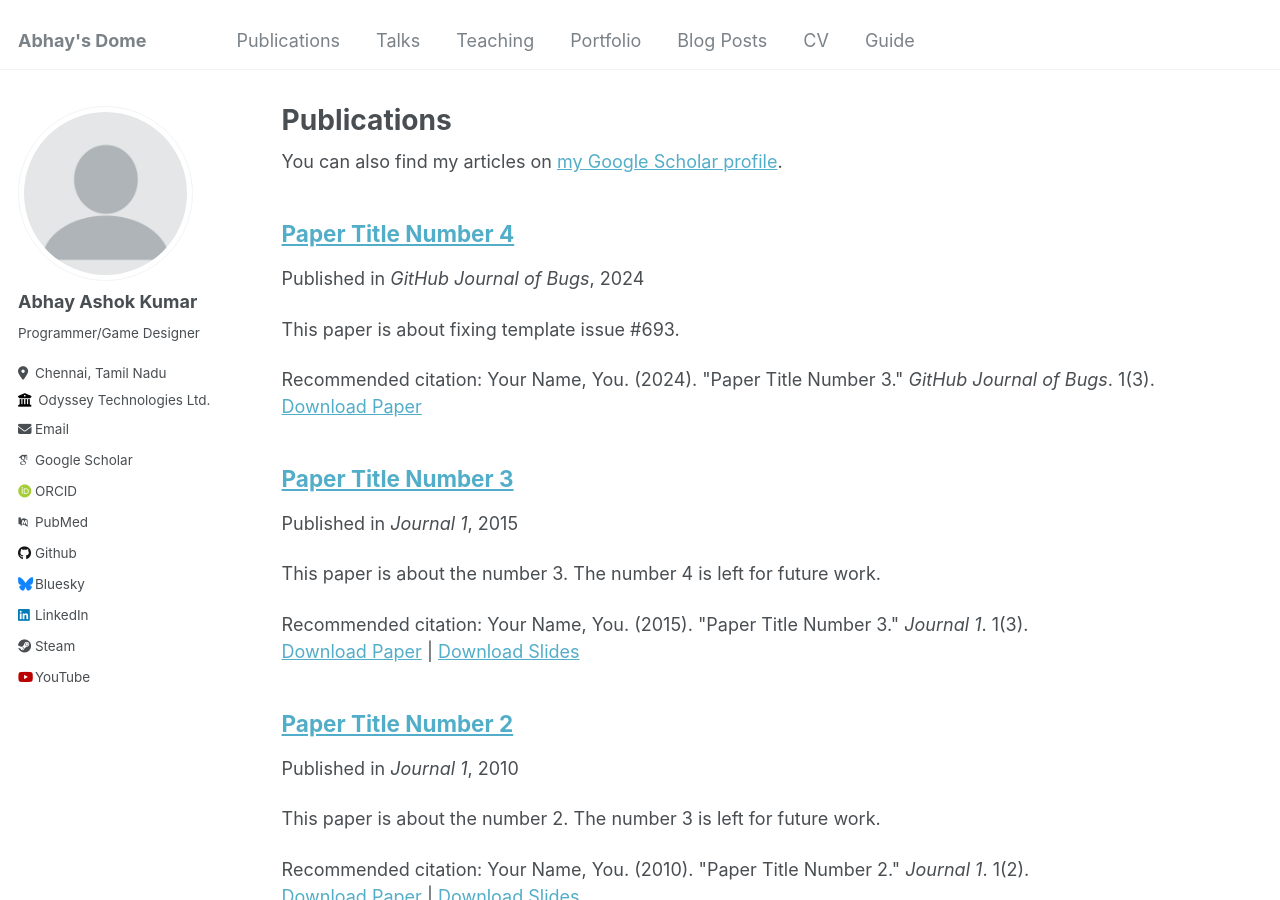
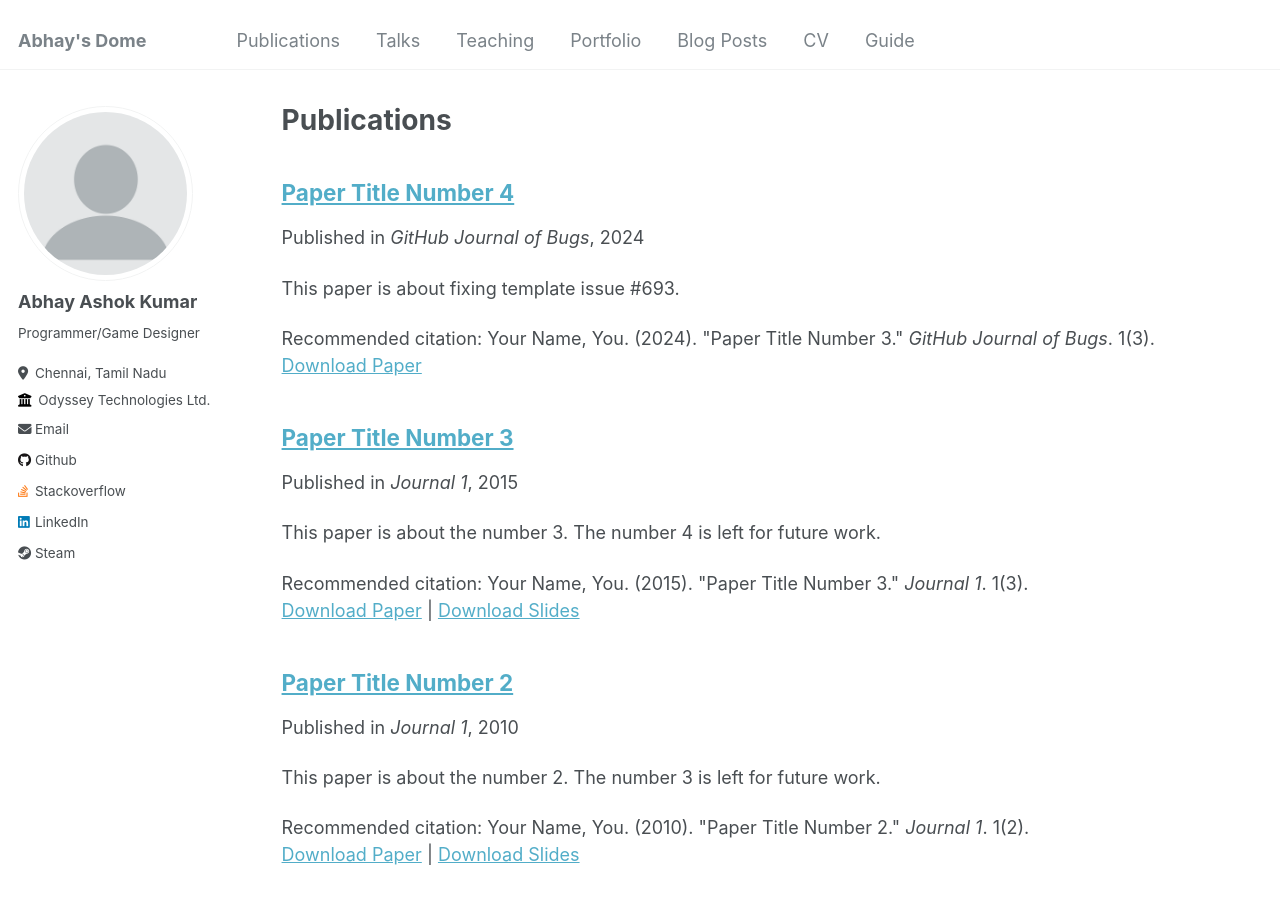
Before and after one commit to SSJAbatron/Portfolio, a Jekyll site: the page built from _pages/publications.md, in a window 1280 px wide and 900 px high. Built offline with Jekyll 4.4.1, drawn with Linux system fonts in a browser that asks for light colours; some web fonts are replaced; part of the change alters nothing that is shown.

Commit message:
Update _config.yml

```diff
--- a/_config.yml
+++ b/_config.yml
@@ -30,25 +30,17 @@ author:
   uri              : # URL
   email            : "a.abhay96@gmail.com"
 
-  # Academic websites
-  arxiv            : # URL - Update with the correct link to your profile
-  googlescholar    : "https://scholar.google.com/citations?user=PS_CX0AAAAAJ"
-  impactstory      : # URL
-  orcid            : "http://orcid.org/yourorcidurl"
-  semantic         : # URL
-  pubmed           : "https://www.ncbi.nlm.nih.gov/pubmed/?term=john+snow"
-  researchgate     : # URL
-
   # Repositories and software development
   bitbucket        : # Username - Update with your username on the site
   codepen          : # Username
   dribbble         : # Username
   github           : "SSJAbatron"
   kaggle           : # Username
-  stackoverflow    : # User number or user number and name (i.e., use "1" or "1/jeff-atwood")
+  stackoverflow    : "abhay"
+  leetcode         : "SSJAbatron"
 
   # Social media
-  bluesky          : "bsky.app" # Replace this with you Bluesky username
+  bluesky          : # Username
   facebook         : # Username
   flickr           : # Username
   foursquare       : # Username
@@ -70,7 +62,7 @@ author:
   weibo            : # Username
   wikipedia        : # Username
   xing             : # Username
-  youtube          : "UCsgvfKv3rY99w2WZsNuto_A"
+  youtube          : # Username
   zhihu            : # URL
 
 
```
